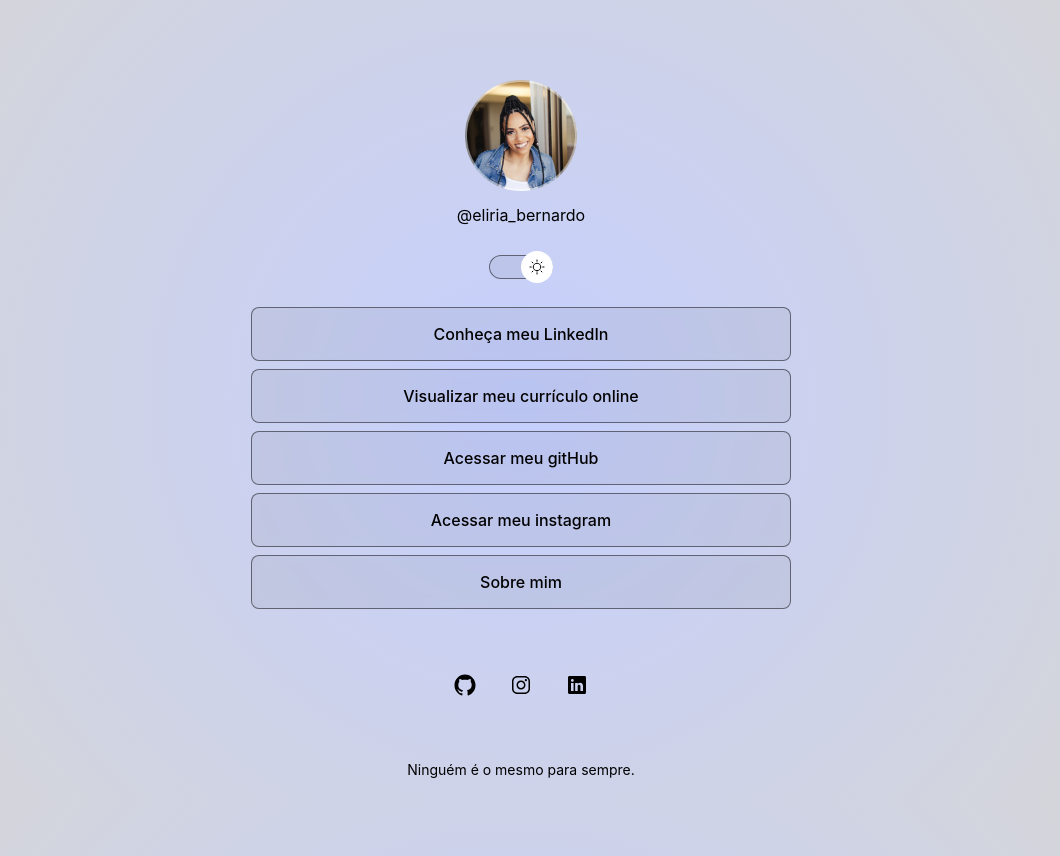
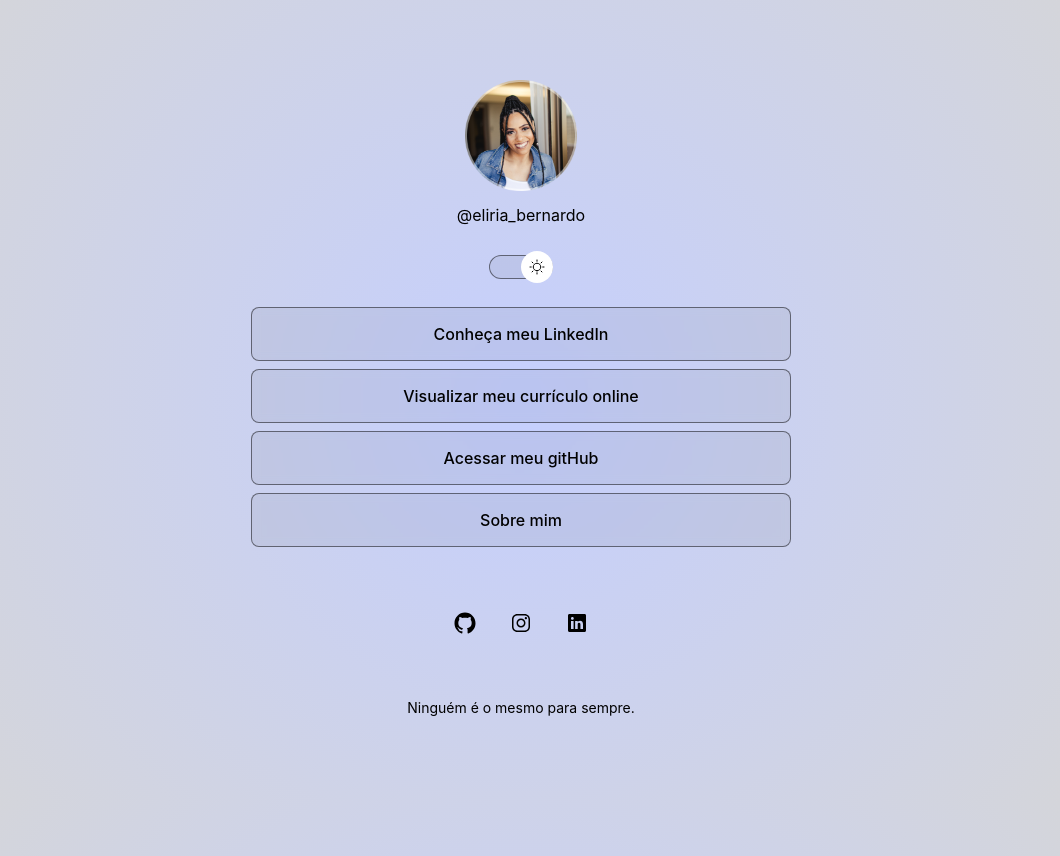
Before and after one commit to eliriamirna/Presentation-links, a plain HTML site: page index.html in a window 1280 px wide. Shown: the whole page, without its empty margins (119-1179 px from the left). Drawn offline with nearby package versions, Linux system fonts and the light colour scheme.

Commit message:
delete instagram link

```diff
--- a/index.html
+++ b/index.html
@@ -34,9 +34,6 @@
         <a href="https://github.com/eliriamirna?tab=repositories" target="_blank">Acessar meu gitHub</a>
       </li>
       <li>
-        <a href="https://www.instagram.com/eliria_bernardo/" target="_blank">Acessar meu instagram</a>
-      </li>
-      <li>
         <a href="#">Sobre mim</a>
       </li>
     </ul>
```
